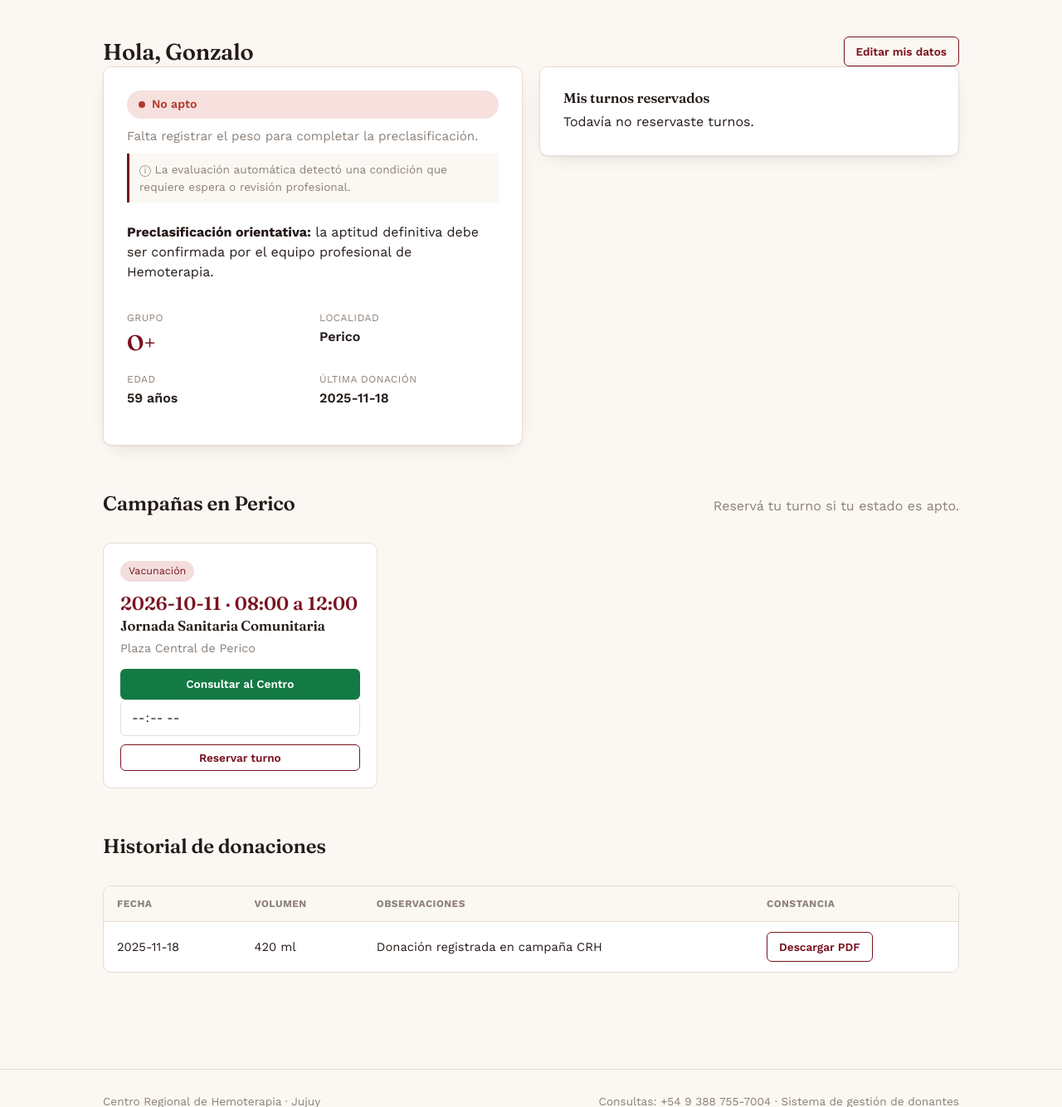
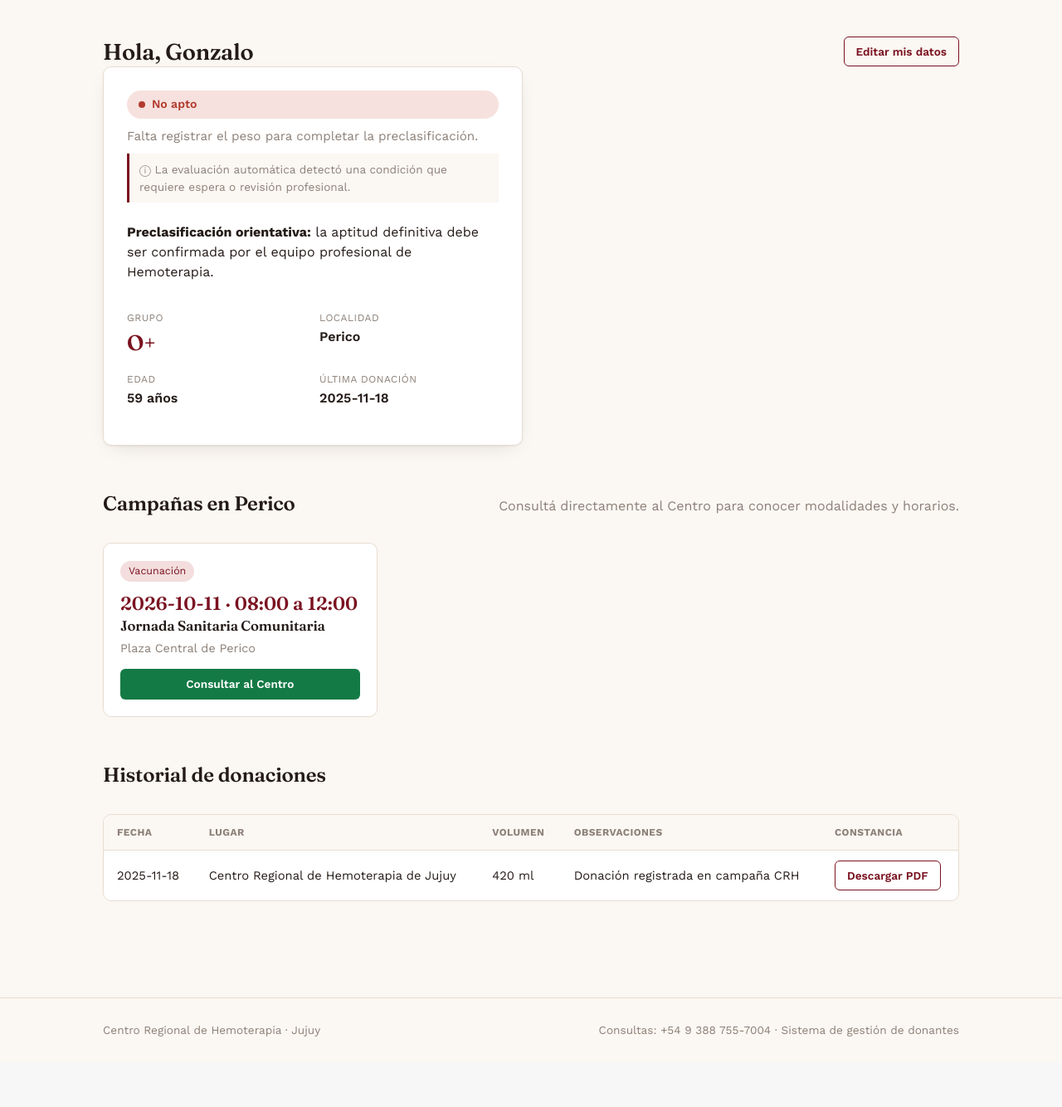
Before and after one commit to matias329/crh-donantes, a Flask app: page /mi-portal in a window 1280 px wide. Shown: the part 69-1403 px from the top of the page at 83% size. After the commit the page ends 1318 px from the top, so only its background shows below. Run offline with Flask 3, Linux system fonts and the light colour scheme; the visitor is signed in with stand-in values (Sample User, id 1); data comes from the database, SQL or seed files in the repository; data that the repository does not hold is empty.

Commit message:
Add files via upload

```diff
--- a/app.py
+++ b/app.py
@@ -32,6 +32,10 @@ APP_DIR = os.path.abspath(os.path.dirname(__file__))
 # persistente (p. ej. en Render/Heroku) y evitar que la base se pierda
 # cada vez que el proceso se reinicia o se redeploya la app.
 DB_PATH = os.environ.get("DB_PATH", os.path.join(APP_DIR, "patients.db"))
+PERSISTENCIA_ADVERTENCIA = (
+    os.environ.get("APP_ENV", "development").lower() == "production"
+    and not os.path.abspath(DB_PATH).startswith("/var/data/")
+)
 
 # Tiempo de validez (en segundos) del enlace de recuperación de contraseña.
 RESET_TOKEN_MAX_AGE = 60 * 60  # 1 hora
@@ -261,9 +265,13 @@ def init_db_if_missing() -> None:
                     donante_id INTEGER NOT NULL,
                     fecha_donacion TEXT NOT NULL,
                     volumen_ml INTEGER,
-                    observaciones TEXT
+                    observaciones TEXT,
+                    lugar TEXT NOT NULL DEFAULT 'Centro Regional de Hemoterapia de Jujuy'
                 );
             """)
+            columnas_donaciones = {fila[1] for fila in conn.execute("PRAGMA table_info(donaciones)")}
+            if "lugar" not in columnas_donaciones:
+                conn.execute("ALTER TABLE donaciones ADD COLUMN lugar TEXT NOT NULL DEFAULT 'Centro Regional de Hemoterapia de Jujuy'")
             conn.execute("""
                 CREATE TABLE IF NOT EXISTS campanas (
                     id INTEGER PRIMARY KEY AUTOINCREMENT,
@@ -719,13 +727,6 @@ def perfil_donante():
         c,
         whatsapp_url=f"https://wa.me/{WHATSAPP_CONSULTAS}?text={quote('Hola, quisiera consultar sobre la campaña ' + c['titulo'] + ' del ' + fecha_legible(c['fecha']) + '.')}"
     ) for c in campanas]
-    turnos = db.execute(
-        """SELECT t.hora, c.titulo FROM turnos t
-           JOIN campanas c ON t.campana_id = c.id
-           WHERE t.donante_id = ?""",
-        (donante["id"],),
-    ).fetchall()
-
     return render_template(
         "portal_donante.html",
         donante=donante,
@@ -734,7 +735,6 @@ def perfil_donante():
         motivo=motivo,
         campanas=campanas,
         historial=historial,
-        turnos=turnos,
         estados_ayuda=ESTADOS_AYUDA,
     )
 
@@ -779,6 +779,7 @@ def constancia_pdf(donacion_id):
         ["DNI", donacion["dni"]],
         ["Grupo sanguíneo", f"{donacion['grupo_sanguineo']}{donacion['factor_rh']}"],
         ["Fecha de donación", fecha_legible(donacion["fecha_donacion"])],
+        ["Lugar de donación", donacion["lugar"] or "Centro Regional de Hemoterapia de Jujuy"],
         ["Volumen registrado", f"{donacion['volumen_ml']} ml" if donacion["volumen_ml"] else "No informado"],
         ["Código de constancia", f"CRH-{donacion['id']:08d}"],
     ]
@@ -892,34 +893,7 @@ def editar_perfil():
 
 @app.route("/reservar-turno", methods=["POST"])
 def reservar_turno():
-    if "user_id" not in session:
-        return redirect(url_for("login"))
-    db = get_db()
-    donante = db.execute("SELECT * FROM donantes WHERE id = ?", (session["user_id"],)).fetchone()
-    campana_id = request.form.get("campana_id", type=int)
-    hora = request.form.get("hora", "").strip()
-    campana = db.execute("SELECT * FROM campanas WHERE id = ?", (campana_id,)).fetchone()
-    historial = obtener_historial(donante["id"]) if donante else []
-    ultima = historial[0]["fecha_donacion"] if historial else None
-    estado, _ = calcular_elegibilidad(donante, ultima, historial) if donante else ("No apto", "")
-    if (not donante or not campana or not campana["publicada"] or campana["fecha"] < datetime.now().date().isoformat()
-            or campana["localidad"] != donante["localidad"] or estado not in ("Apto", "Apto Manual")
-            or not re.fullmatch(r"(?:[01]\d|2[0-3]):[0-5]\d", hora)):
-        flash("No fue posible reservar ese turno. Verificá campaña, fecha, localidad, horario y aptitud.", "danger")
-        return redirect(url_for("perfil_donante"))
-    ocupado = db.execute("SELECT 1 FROM turnos WHERE campana_id = ? AND hora = ?", (campana_id, hora)).fetchone()
-    if ocupado:
-        flash("Ese horario ya fue reservado. Elegí otro.", "warning")
-        return redirect(url_for("perfil_donante"))
-    try:
-        db.execute(
-            "INSERT INTO turnos (donante_id, campana_id, hora) VALUES (?, ?, ?)",
-            (session["user_id"], campana_id, hora),
-        )
-        db.commit()
-        flash("Turno reservado con éxito.", "success")
-    except sqlite3.IntegrityError:
-        flash("Ya tenés un turno reservado en esa campaña.", "warning")
+    flash("La reserva de turnos no está habilitada. Consultá directamente al Centro.", "warning")
     return redirect(url_for("perfil_donante"))
 
 
@@ -960,6 +934,7 @@ def admin_dashboard():
     localidad = request.args.get("localidad", "").strip()
     edad_min = request.args.get("edad_min", "").strip()
     edad_max = request.args.get("edad_max", "").strip()
+    estado_filtro = request.args.get("estado", "").strip()
     pagina = max(1, request.args.get("pagina", 1, type=int))
 
     condiciones, parametros = [], []
@@ -987,6 +962,8 @@ def admin_dashboard():
         historial = obtener_historial(fila["id"])
         ultima = historial[0]["fecha_donacion"] if historial else None
         estado, _ = calcular_elegibilidad(fila, ultima, historial)
+        if estado_filtro and estado != estado_filtro:
+            continue
         resultado.append({**dict(fila), "edad": edad, "estado_calculado": estado})
 
     total = len(resultado)
@@ -1006,8 +983,10 @@ def admin_dashboard():
         total_paginas=total_paginas,
         blood_groups=BLOOD_GROUPS,
         localidades=LOCALIDADES,
-        filtros_activos=bool(q or grupo or localidad or edad_min or edad_max),
+        filtros_activos=bool(q or grupo or localidad or edad_min or edad_max or estado_filtro),
+        estado_filtro=estado_filtro,
         estados_ayuda=ESTADOS_AYUDA,
+        persistencia_advertencia=PERSISTENCIA_ADVERTENCIA,
     )
 
 
@@ -1184,11 +1163,14 @@ def admin_detalle_paciente(id):
             flash("Estado actualizado.", "success")
         elif action == "add_donation":
             fecha_nueva = request.form.get("fecha_donacion", "").strip()
+            lugar = request.form.get("lugar", "").strip()
             historial_actual = obtener_historial(id)
 
             # --- Validaciones críticas antes de registrar la donación ---
             valido, motivo_bloqueo = validar_nueva_donacion(d, historial_actual, fecha_nueva)
-            if not valido:
+            if not lugar:
+                flash("El lugar de la donación es obligatorio.", "danger")
+            elif not valido:
                 flash(motivo_bloqueo, "danger")
             else:
                 volumen = request.form.get("volumen_ml", type=int)
@@ -1196,8 +1178,8 @@ def admin_detalle_paciente(id):
                     flash("El volumen debe estar entre 100 y 600 ml.", "danger")
                     return redirect(url_for("admin_detalle_paciente", id=id))
                 db.execute(
-                    "INSERT INTO donaciones (donante_id, fecha_donacion, volumen_ml, observaciones) VALUES (?, ?, ?, ?)",
-                    (id, fecha_nueva, volumen, request.form.get("observaciones", "").strip()[:2000]),
+                    "INSERT INTO donaciones (donante_id, fecha_donacion, volumen_ml, observaciones, lugar) VALUES (?, ?, ?, ?, ?)",
+                    (id, fecha_nueva, volumen, request.form.get("observaciones", "").strip()[:2000], lugar[:180]),
                 )
                 db.execute("UPDATE donantes SET estado_manual = 'Automatico' WHERE id = ?", (id,))
                 db.commit()
--- a/static/css/estilo.css
+++ b/static/css/estilo.css
@@ -508,6 +508,9 @@ tbody tr:hover { background: var(--crema); }
 .faq details { background:#fff; border:1px solid var(--linea); border-radius:var(--radio-chico); padding:14px 18px; margin-bottom:10px; }
 .faq summary { cursor:pointer; font-weight:700; }
 .galeria-placeholder > div { min-height:180px; display:grid; place-items:center; border:2px dashed var(--linea); border-radius:var(--radio); color:var(--piedra); background:var(--crema); }
+.galeria-colectas figure { margin:0; overflow:hidden; border-radius:var(--radio); background:#fff; border:1px solid var(--linea); box-shadow:var(--sombra); }
+.galeria-colectas img { width:100%; height:230px; object-fit:cover; display:block; }
+.galeria-colectas figcaption { padding:12px 14px; color:var(--piedra); font-size:.88rem; }
 
 @media (max-width: 720px) {
   .llamada-ayuda { align-items:flex-start; flex-direction:column; }
--- a/templates/portal_donante.html
+++ b/templates/portal_donante.html
@@ -30,19 +30,6 @@
         </dl>
       </div>
 
-      <div class="panel">
-        <h3 style="font-size:1.05rem;">Mis turnos reservados</h3>
-        {% if turnos %}
-          <ul style="padding-left:18px; margin:0;">
-            {% for t in turnos %}
-              <li>{{ t.titulo }} — {{ t.hora }}</li>
-            {% endfor %}
-          </ul>
-        {% else %}
-          <p class="ayuda" style="margin:0;">Todavía no reservaste turnos.</p>
-        {% endif %}
-      </div>
-
     </div>
   </div>
 </section>
@@ -51,7 +38,7 @@
   <div class="envoltorio">
     <div class="seccion-titulo">
       <h2>Campañas en {{ donante.localidad }}</h2>
-      <p>Reservá tu turno si tu estado es apto.</p>
+      <p>Consultá directamente al Centro para conocer modalidades y horarios.</p>
     </div>
     {% if campanas %}
       <div class="rejilla rejilla-3">
@@ -62,17 +49,6 @@
             <h3 style="font-size:1.05rem;">{{ c.titulo }}</h3>
             <p style="margin:0 0 14px; color:var(--piedra); font-size:0.9rem;">{{ c.ubicacion }}</p>
             <a class="boton boton-whatsapp boton-chico boton-bloque" target="_blank" rel="noopener" href="{{ c.whatsapp_url }}">Consultar al Centro</a>
-            <form method="POST" action="{{ url_for('reservar_turno') }}">
-              <input type="hidden" name="csrf_token" value="{{ csrf_token() }}">
-              <input type="hidden" name="campana_id" value="{{ c.id }}">
-              <div class="campo" style="margin-bottom:10px;">
-                <input type="time" name="hora" required {% if estado not in ['Apto', 'Apto Manual'] %}disabled{% endif %}>
-              </div>
-              <button type="submit" class="boton boton-secundario boton-chico boton-bloque"
-                {% if estado not in ['Apto', 'Apto Manual'] %}disabled title="Tu estado actual no permite reservar"{% endif %}>
-                Reservar turno
-              </button>
-            </form>
           </article>
         {% endfor %}
       </div>
@@ -90,11 +66,12 @@
     {% if historial %}
       <div class="tabla-envoltorio">
         <table>
-          <thead><tr><th>Fecha</th><th>Volumen</th><th>Observaciones</th><th>Constancia</th></tr></thead>
+          <thead><tr><th>Fecha</th><th>Lugar</th><th>Volumen</th><th>Observaciones</th><th>Constancia</th></tr></thead>
           <tbody>
             {% for h in historial %}
               <tr>
                 <td>{{ h.fecha_donacion }}</td>
+                <td>{{ h.lugar or "Centro Regional de Hemoterapia de Jujuy" }}</td>
                 <td>{{ h.volumen_ml or "—" }} ml</td>
                 <td>{{ h.observaciones or "—" }}</td>
                 <td><a class="boton boton-secundario boton-chico" href="{{ url_for('constancia_pdf', donacion_id=h.id) }}">Descargar PDF</a></td>
```
Also changed, not shown: CAMBIOS_Y_SEGURIDAD.md (+5 -0 lines), poblar_datos.py (+8 -4 lines), render.yaml (added, +21 -0 lines), templates/admin_dashboard.html (+9 -1 lines), templates/admin_detalle.html (+6 -1 lines), templates/informacion.html (+3 -3 lines), README.md, static/img/colectas/colecta-comunitaria.jpeg (added), static/img/colectas/donacion-hospital.jpeg (added), static/img/colectas/equipo-crh.jpeg (added).
